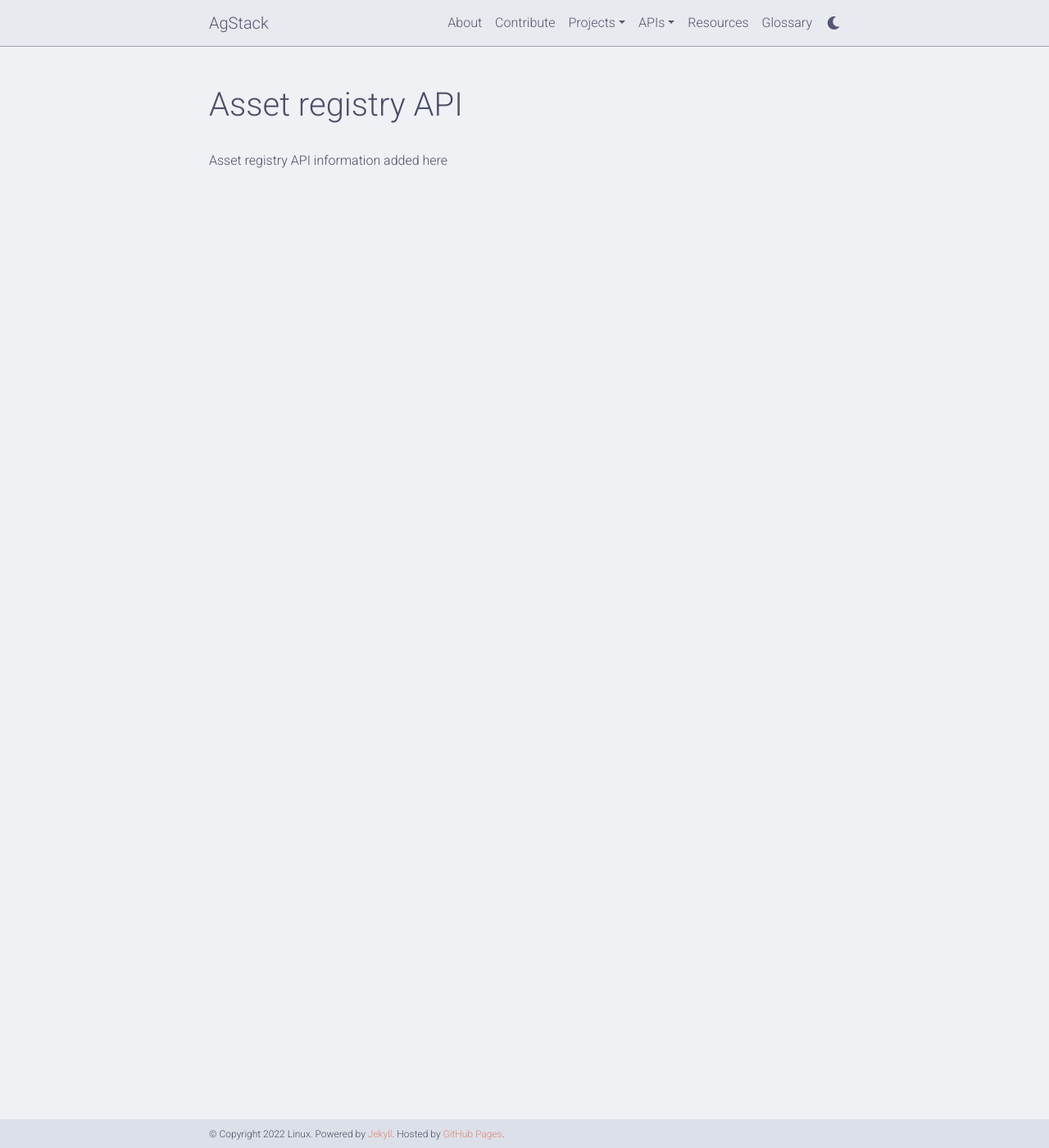
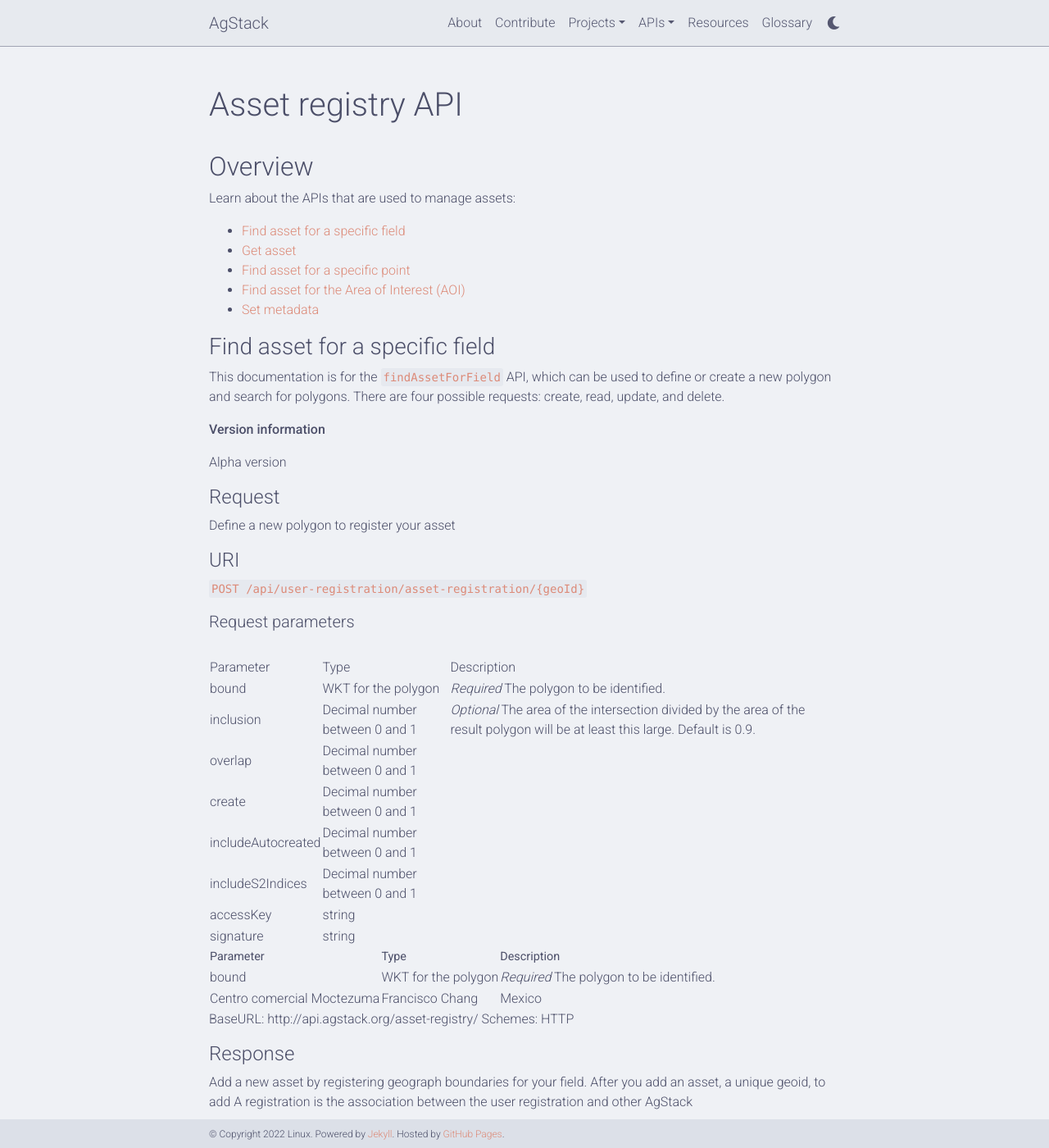
Before and after one commit to vmbrasseur/agstack-website, a Jekyll site: the page built from _pages/asset_registry_api.md, in a window 1280 px wide and 1400 px high. Shown: the whole window at 82% size. Built offline with Jekyll 4.4.1, drawn with Linux system fonts in a browser that asks for light colours; comment, search, counter and statistics services are not loaded; a style sheet for code colours, icons or effects is not loaded.

Commit message:
Update asset_registry_api.md

```diff
--- a/_pages/asset_registry_api.md
+++ b/_pages/asset_registry_api.md
@@ -6,4 +6,82 @@ horizontal: false
 nav: false
 ---
 
-Asset registry API information added here
+## Overview
+
+Learn about the APIs that are used to manage assets:
+
+* [Find asset for a specific field](#find-asset-for-a-specific-field)
+* [Get asset](#get-asset)
+* [Find asset for a specific point](#find-asset-for-a-specific-point)
+* [Find asset for the Area of Interest (AOI)](#find-asset-for-the-area-of-interest)
+* [Set metadata](#set-metadata)
+
+### Find asset for a specific field
+
+This documentation is for the `findAssetForField` API, which can be used to define or create a new polygon and search for polygons. There are four possible requests: create, read, update, and delete.
+
+<!--are there any user requirements to use this API?-->
+**Version information**
+
+Alpha version
+
+#### Request
+
+Define a new polygon to register your asset
+<!--add JSON example of requests-->
+
+#### URI
+
+`POST /api/user-registration/asset-registration/{geoId}`
+
+##### Request parameters
+
+|            |              |            |
+|------------|-------------|-----------|
+| Parameter | Type | Description |
+| bound | WKT for the polygon | _Required_ The polygon to be identified.|
+| inclusion | Decimal number between 0 and 1 <!--is float the appropriate data type to list?--> | _Optional_ The area of the intersection divided by the area of the result polygon will be at least this large. Default is 0.9. |
+| overlap |  Decimal number between 0 and 1                   |                   |
+| create      |  Decimal number between 0 and 1                   |                   |
+| includeAutocreated      |  Decimal number between 0 and 1                   |                   |
+| includeS2Indices      |  Decimal number between 0 and 1                   |                   |
+| accessKey      |   string        |                   |
+| signature      |   string        |                   |
+
+
+
+
+
+
+
+<table>
+  <tr>
+    <th>Parameter</th>
+    <th>Type</th>
+    <th>Description</th>
+  </tr>
+  <tr>
+    <td>bound</td>
+    <td>WKT for the polygon</td>
+    <td><i>Required</i> The polygon to be identified. </td>
+  </tr>
+  <tr>
+    <td>Centro comercial Moctezuma</td>
+    <td>Francisco Chang</td>
+    <td>Mexico</td>
+  </tr>
+</table>
+
+BaseURL: http://api.agstack.org/asset-registry/
+Schemes: HTTP
+
+#### Response
+
+
+
+
+
+
+
+
+Add a new asset by registering geograph boundaries for your field. After you add an asset, a unique geoid,  to add A registration is the association between the user registration and other AgStack
```
